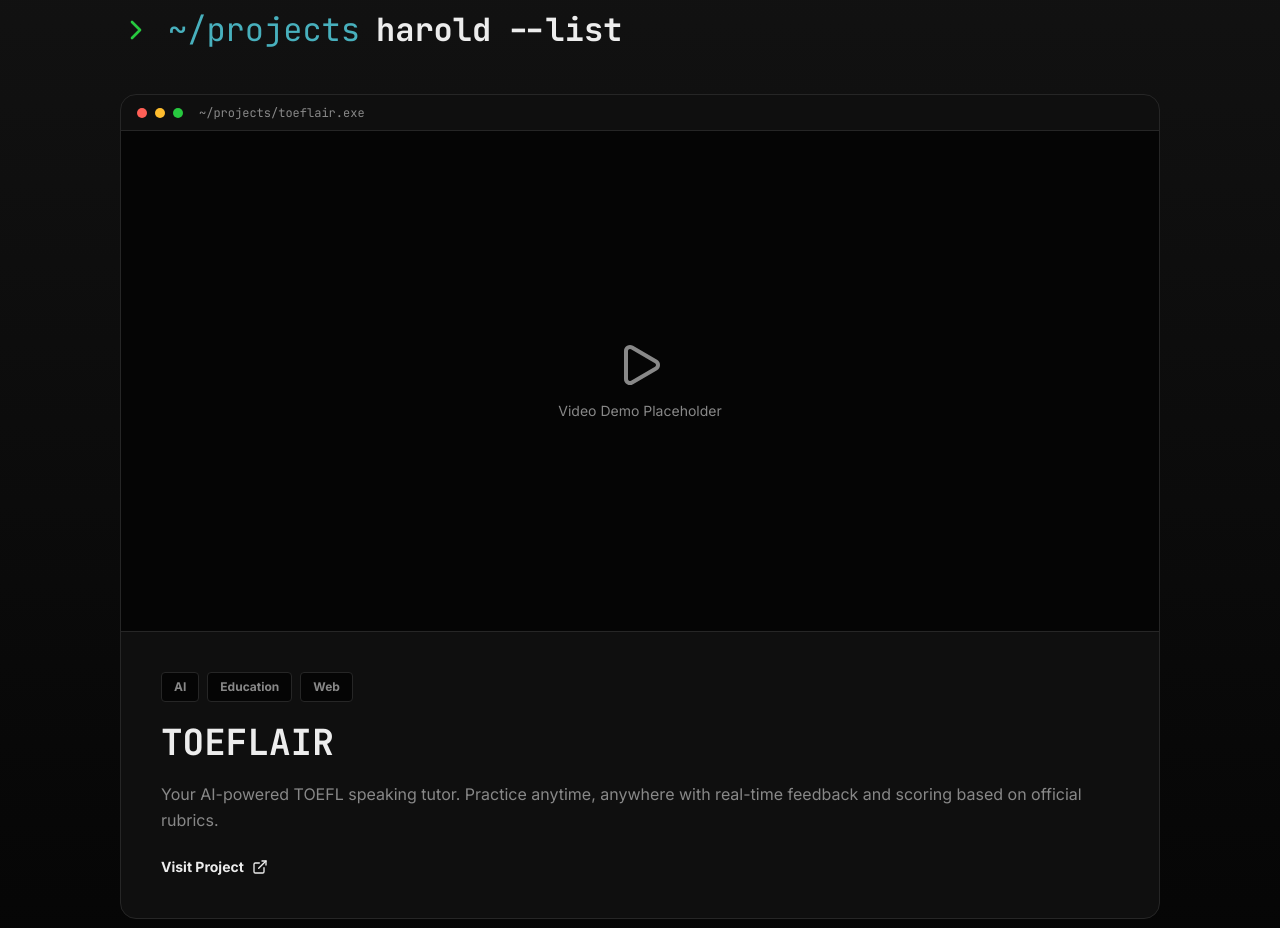
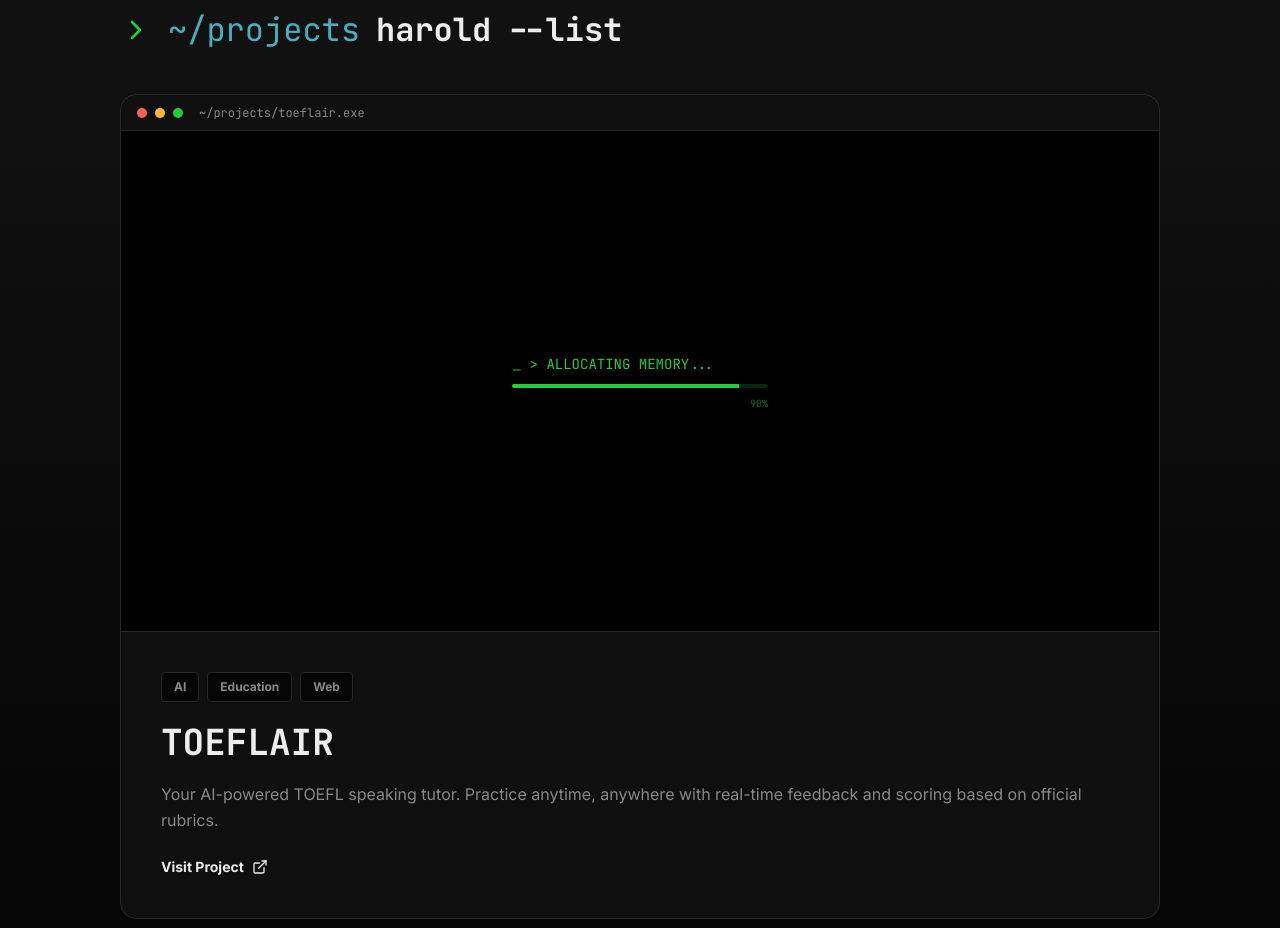
Before and after one commit to guohaonan-shy/harold-personal, a Next.js app: page / in a window 1280 px wide. Shown: the part 1020-1948 px from the top of the page. Built offline with nearby package versions, Linux system fonts and the light colour scheme.

Commit message:
feat: video url

```diff
--- a/app/components/ProjectCard.tsx
+++ b/app/components/ProjectCard.tsx
@@ -1,6 +1,7 @@
 "use client";
 
-import { Play, ExternalLink, Sparkles } from "lucide-react";
+import React from "react";
+import { Play, ExternalLink } from "lucide-react";
 import { useTranslations } from "next-intl";
 import { motion } from "framer-motion";
 
@@ -10,10 +11,95 @@ interface ProjectCardProps {
   tags: string[];
   filename: string;
   link?: string;
+  videoUrl?: string; // 默认视频 URL (建议 1080p)
+  videoUrl720p?: string; // 移动端优化视频 URL
 }
 
-export default function ProjectCard({ title, description, tags, filename, link }: ProjectCardProps) {
+export default function ProjectCard({
+  title,
+  description,
+  tags,
+  filename,
+  link,
+  videoUrl,
+  videoUrl720p,
+}: ProjectCardProps) {
   const t = useTranslations("projects");
+  const [isReady, setIsReady] = React.useState(false);
+  const [progress, setProgress] = React.useState(0);
+  const [loadingText, setLoadingText] = React.useState("> CONNECTING...");
+  const videoRef = React.useRef<HTMLVideoElement>(null);
+  const canPlayRef = React.useRef(false);
+  const startTimeRef = React.useRef<number>(0);
+
+  // Update loading text based on real progress
+  React.useEffect(() => {
+    if (isReady) {
+      setLoadingText("> STREAM_READY. PLAYING...");
+    } else if (progress >= 90) {
+      setLoadingText("> FINALIZING...");
+    } else if (progress > 65) {
+      setLoadingText("> ALLOCATING MEMORY...");
+    } else if (progress > 35) {
+      setLoadingText("> DECRYPTING BUFFER...");
+    } else if (progress > 10) {
+      setLoadingText("> FETCHING VIDEO_STREAM...");
+    } else if (progress > 0) {
+      setLoadingText("> ESTABLISHING CONNECTION...");
+    }
+  }, [progress, isReady]);
+
+  // Simulated progress with easing curve
+  React.useEffect(() => {
+    if (isReady || !videoUrl) return;
+
+    startTimeRef.current = Date.now();
+
+    const updateProgress = () => {
+      // If video is ready, rush to 100%
+      if (canPlayRef.current) {
+        setProgress(prev => {
+          const next = prev + (100 - prev) * 0.2;
+          if (next >= 99.5) {
+            setTimeout(() => setIsReady(true), 150);
+            return 100;
+          }
+          return next;
+        });
+        return;
+      }
+
+      // Simulated progress using easing curve
+      // Target duration: ~8 seconds to reach 95%
+      const elapsed = Date.now() - startTimeRef.current;
+      const duration = 8000; // 8 seconds to 95%
+      const t = Math.min(elapsed / duration, 1);
+
+      // Ease-out curve: starts faster, slows down towards the end
+      // Using cubic ease-out: 1 - (1-t)^3
+      const eased = 1 - Math.pow(1 - t, 3);
+
+      // Map to 0-95% range
+      const targetProgress = eased * 95;
+
+      setProgress(prev => {
+        // Smooth transition to target
+        const diff = targetProgress - prev;
+        return prev + diff * 0.1;
+      });
+    };
+
+    // Update every 50ms for smooth animation
+    const interval = setInterval(updateProgress, 50);
+
+    return () => clearInterval(interval);
+  }, [isReady, videoUrl]);
+
+  // Handle video ready to play
+  const handleCanPlay = React.useCallback(() => {
+    canPlayRef.current = true;
+  }, []);
+
   return (
     <motion.div
       initial={{ opacity: 0, y: 20 }}
@@ -30,10 +116,57 @@ export default function ProjectCard({ title, description, tags, filename, link }
         <span className="ml-2 text-xs font-mono text-dim">~/projects/{filename}</span>
       </div>
 
-      {/* Visual Placeholder */}
-      <div className="h-[500px] bg-page dark:bg-[#1A1A1A] flex flex-col items-center justify-center gap-3">
-        <Play className="w-12 h-12 text-dim" />
-        <span className="text-sm text-dim">{t("videoPlaceholder")}</span>
+      {/* Visual Container */}
+      <div className="h-[500px] bg-page dark:bg-[#1A1A1A] relative overflow-hidden group">
+        {/* Terminal Loading Overlay */}
+        {!isReady && (
+          <div className="absolute inset-0 z-10 flex flex-col items-center justify-center font-mono text-terminal-green bg-black/90">
+            <div className="flex flex-col gap-2 w-64">
+              <div className="flex items-center gap-2">
+                <span className="animate-pulse">_</span>
+                <span className="text-sm">{loadingText}</span>
+              </div>
+              <div className="w-full h-1 bg-terminal-green/20 rounded-full overflow-hidden">
+                <motion.div
+                  initial={{ width: 0 }}
+                  animate={{ width: `${progress}%` }}
+                  transition={{ duration: 0.3 }}
+                  className="h-full bg-terminal-green"
+                />
+              </div>
+              <div className="text-[10px] text-terminal-green/50 text-right">
+                {Math.round(progress)}%
+              </div>
+            </div>
+          </div>
+        )}
+
+        {/* Video Element */}
+        {videoUrl ? (
+          <video
+            ref={videoRef}
+            autoPlay
+            muted
+            loop
+            playsInline
+            preload="auto"
+            onCanPlay={handleCanPlay}
+            className={`w-full h-full object-cover transition-opacity duration-1000 ${
+              isReady ? "opacity-100" : "opacity-0"
+            }`}
+          >
+            {videoUrl720p && <source src={videoUrl720p} media="(max-width: 768px)" type="video/mp4" />}
+            <source src={videoUrl} type="video/mp4" />
+          </video>
+        ) : (
+          <div className="h-full flex flex-col items-center justify-center gap-3">
+            <Play className="w-12 h-12 text-dim" />
+            <span className="text-sm text-dim">{t("videoPlaceholder")}</span>
+          </div>
+        )}
+
+        {/* CRT Scanline Effect Overlay */}
+        <div className="absolute inset-0 pointer-events-none bg-scanline opacity-[0.03] z-20" />
       </div>
 
       {/* Info Section */}
--- a/app/components/Projects.tsx
+++ b/app/components/Projects.tsx
@@ -24,6 +24,8 @@ export default function Projects() {
             description={t("toeflair.description")}
             tags={["AI", "Education", "Web"]}
             filename="toeflair.exe"
+            videoUrl="https://media.haroldguo.com/showcase_simplified_1080.mp4"
+            videoUrl720p="https://media.haroldguo.com/showcase_simplified_720.mp4"
             link="#"
           />
         </div>
--- a/app/globals.css
+++ b/app/globals.css
@@ -160,4 +160,21 @@
     from { opacity: 0; transform: translateY(8px); }
     to { opacity: 1; transform: translateY(0); }
   }
+
+  /* CRT Scanline Effect */
+  .bg-scanline {
+    background: linear-gradient(
+      to bottom,
+      transparent 50%,
+      rgba(0, 0, 0, 0.5) 51%,
+      transparent 51%
+    );
+    background-size: 100% 4px;
+    animation: scanline 10s linear infinite;
+  }
+
+  @keyframes scanline {
+    0% { background-position: 0 0; }
+    100% { background-position: 0 100%; }
+  }
 }
```
